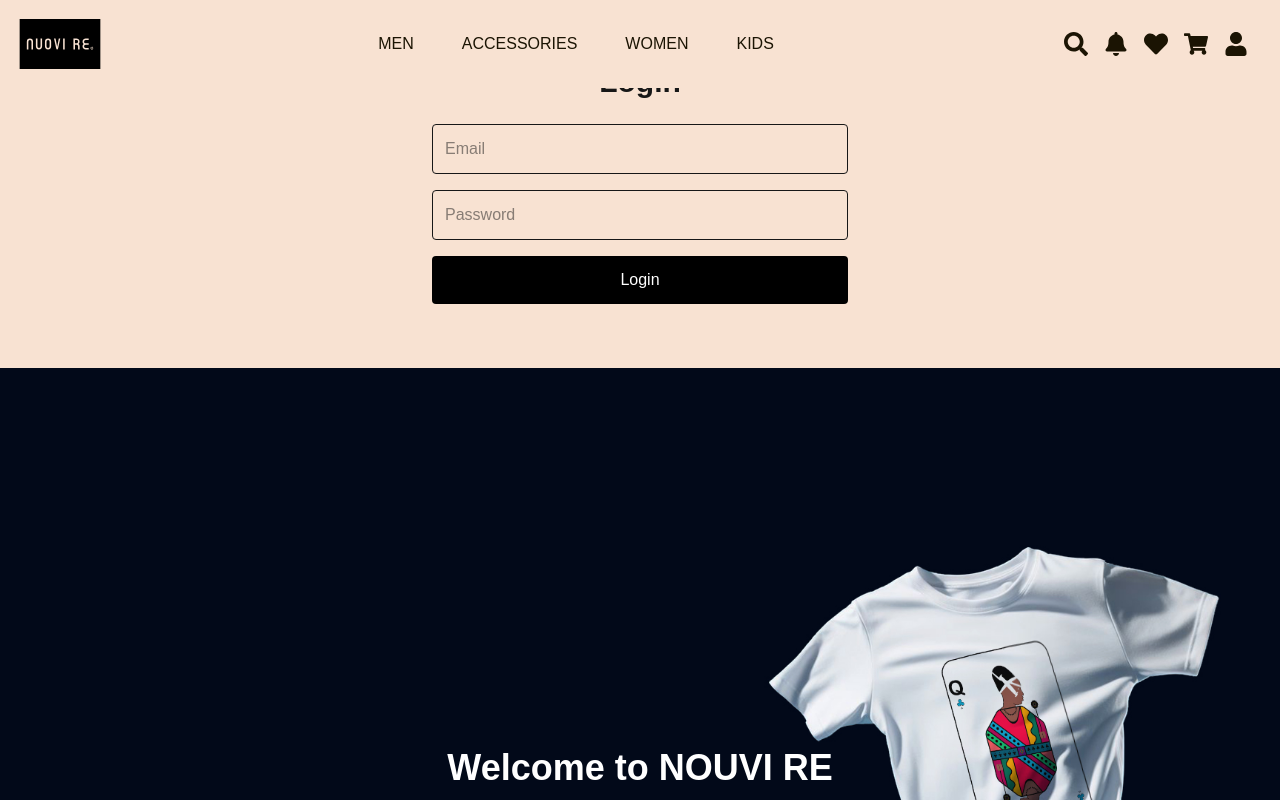
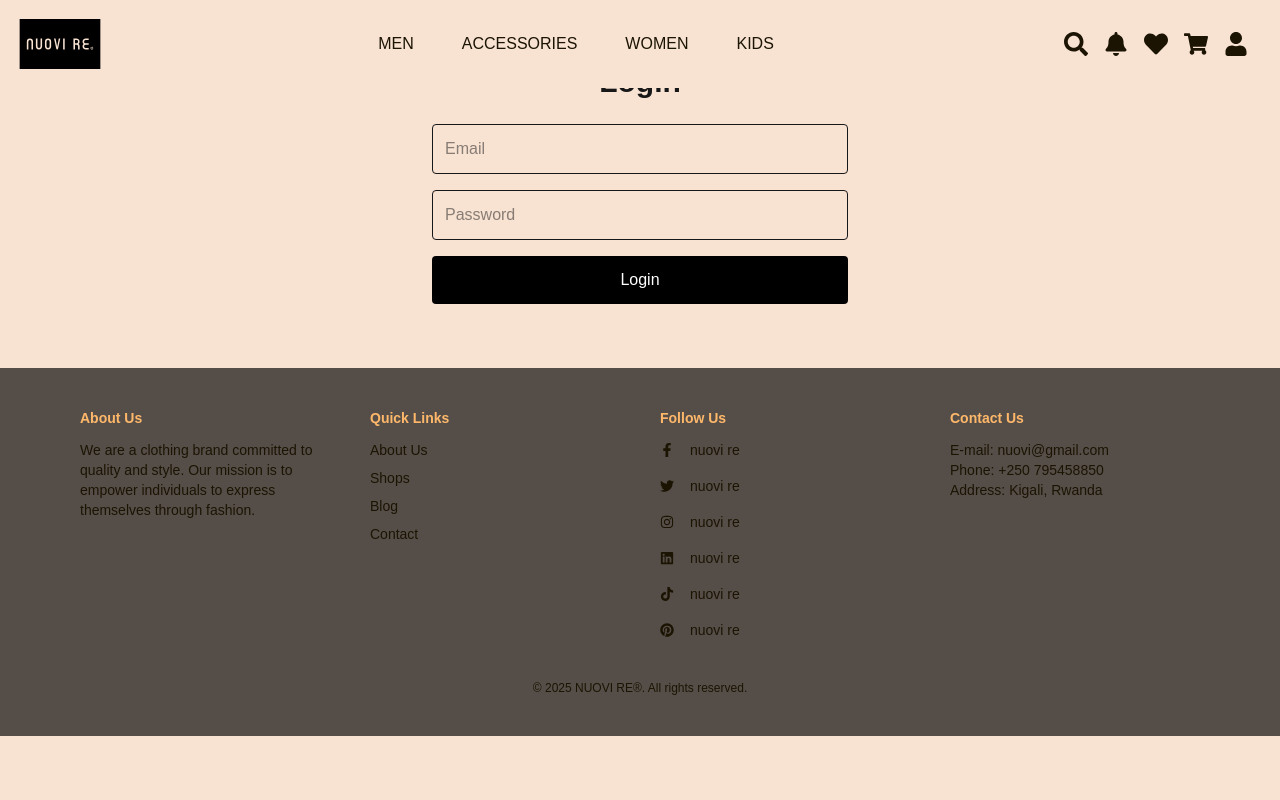
Before and after one commit to kawaben/inganjiapp, a Next.js app: page /login in a window 1280 px wide. Shown: the top 800 px of the page. Built offline with nearby package versions, Linux system fonts and the light colour scheme.

Commit message:
updated layout

```diff
--- a/app/layout.js
+++ b/app/layout.js
@@ -15,7 +15,7 @@
         <Navbar />
 
         {children}
-        <Home />
+
         <Footer/>
       </body>
     </html>
--- a/app/page.js
+++ b/app/page.js
@@ -1,6 +1,9 @@
 import './globals.css';
 import Body from './components/Body';
+
 export default function Home() {
-  return  <h1>okay</h1>
+  return  (
+  <Body/>
+)
 
 }
```
